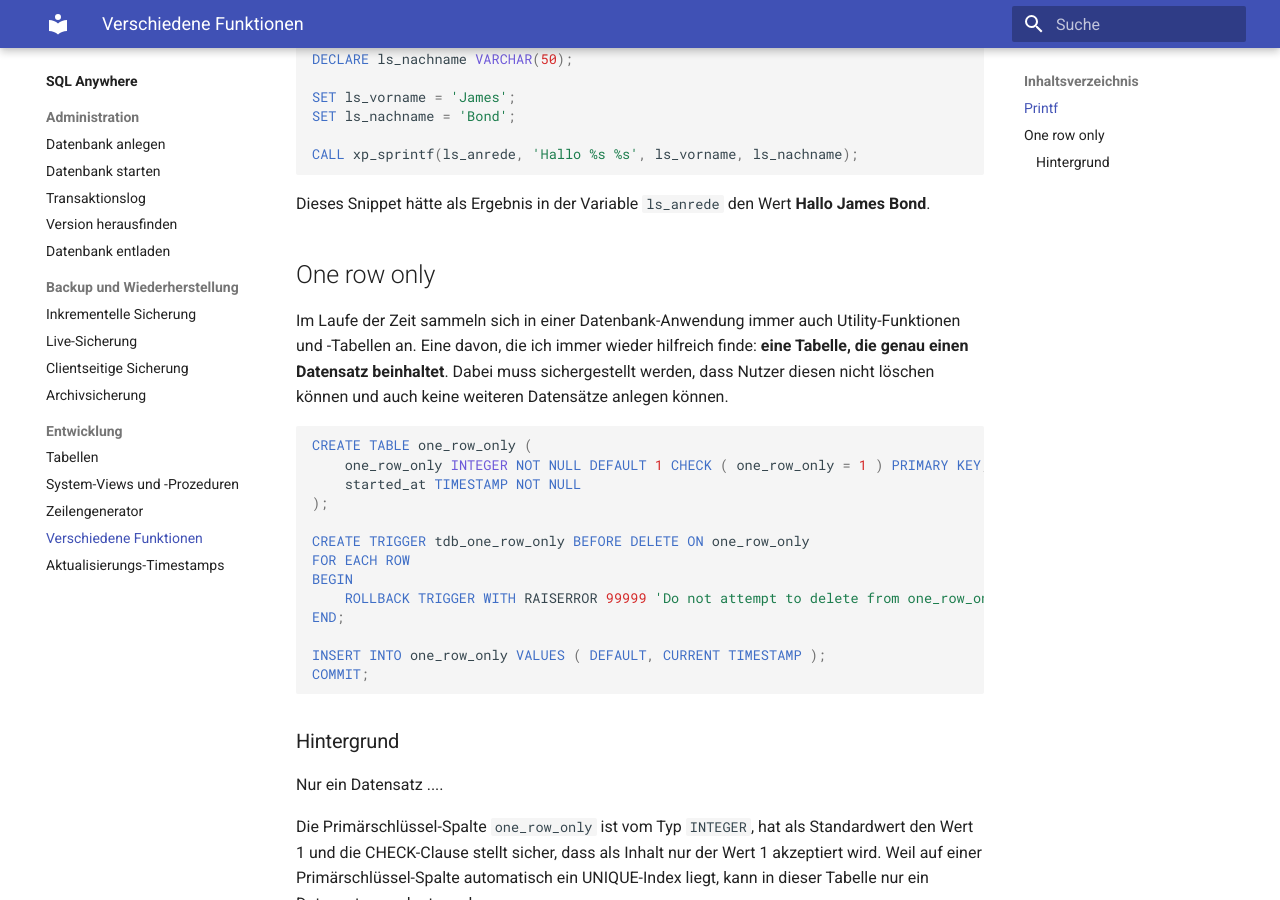
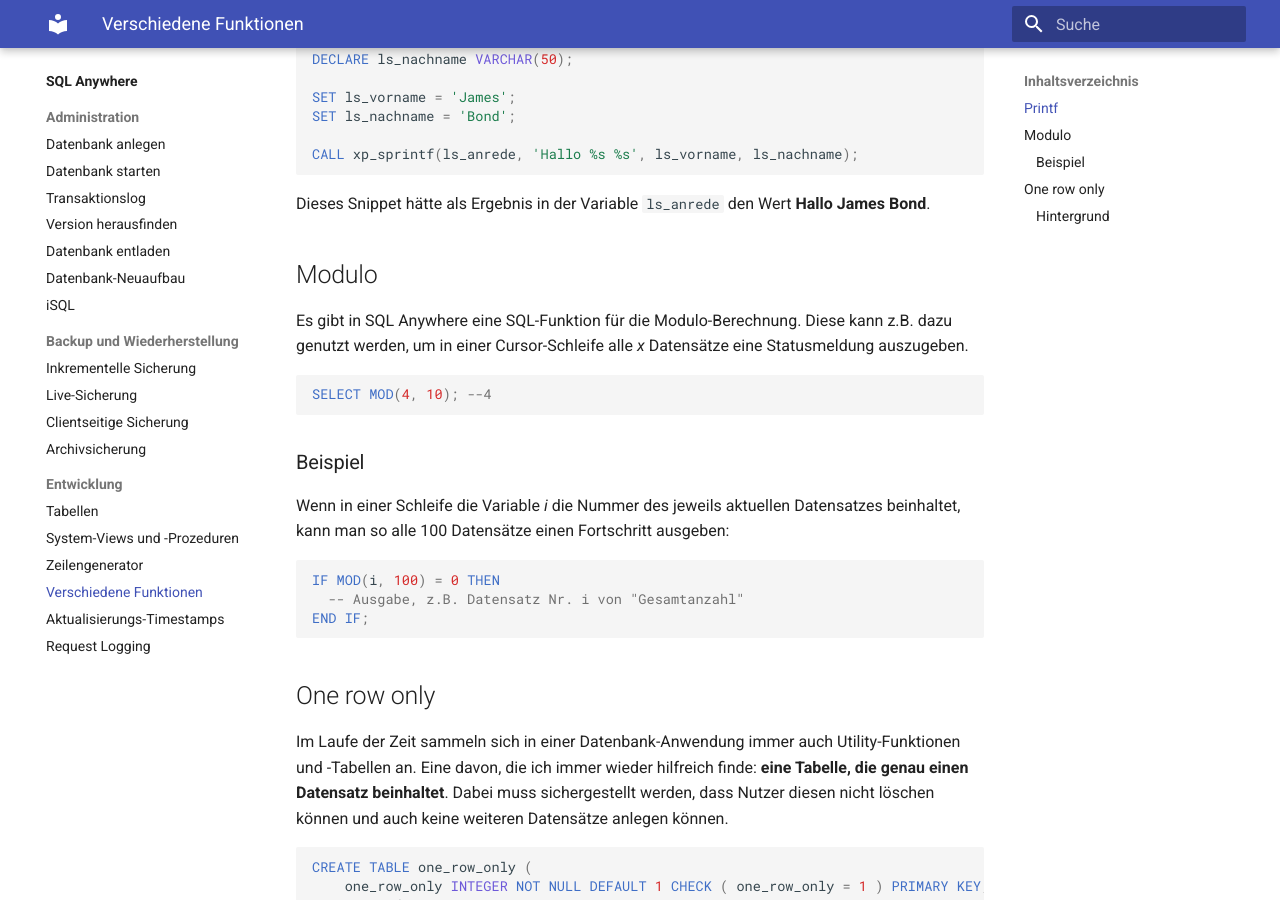
Before and after one commit to jakoubek/technotes, an MkDocs documentation site: the page built from docs/sql-anywhere/verschiedene-funktionen.md, in a window 1280 px wide and 900 px high, scrolled down 504 px. Built offline with MkDocs 1.6.1 and Material for MkDocs 9.7.7, drawn with Linux system fonts in a browser that asks for light colours.

Commit message:
SQL Anywhere: verschiedene Fixes

````diff
--- a/docs/sql-anywhere/verschiedene-funktionen.md
+++ b/docs/sql-anywhere/verschiedene-funktionen.md
@@ -22,6 +22,25 @@ CALL xp_sprintf(ls_anrede, 'Hallo %s %s', ls_vorname, ls_nachname);
 
 Dieses Snippet hätte als Ergebnis in der Variable `ls_anrede` den Wert **Hallo James Bond**.
 
+
+
+## Modulo
+
+Es gibt in SQL Anywhere eine SQL-Funktion für die Modulo-Berechnung. Diese kann z.B. dazu genutzt werden, um in einer Cursor-Schleife alle *x* Datensätze eine Statusmeldung auszugeben.
+
+```sql
+SELECT MOD(4, 10); --4
+```
+
+### Beispiel
+
+Wenn in einer Schleife die Variable *i* die Nummer des jeweils aktuellen Datensatzes beinhaltet, kann man so alle 100 Datensätze einen Fortschritt ausgeben:
+
+```sql
+IF MOD(i, 100) = 0 THEN
+  -- Ausgabe, z.B. Datensatz Nr. i von "Gesamtanzahl"
+END IF;
+```
 
 
 ## One row only
--- a/mkdocs.yml
+++ b/mkdocs.yml
@@ -1,5 +1,6 @@
 site_name: Team Jakoubek |> Technotes
 site_author: Oliver Jakoubek
+site_url: https://technotes.jakoubek.net/
 
 nav:
   - Start: 'index.md'
@@ -13,6 +14,8 @@ nav:
       - 'Transaktionslog': sql-anywhere/transaktionslog.md
       - 'Version herausfinden': sql-anywhere/version-herausfinden.md
       - 'Datenbank entladen': sql-anywhere/datenbank-entladen.md
+      - 'Datenbank-Neuaufbau': sql-anywhere/datenbank-rebuild.md
+      - iSQL: sql-anywhere/isql.md
     - 'Backup und Wiederherstellung':
       - 'Inkrementelle Sicherung': sql-anywhere/inkrementelle-sicherung.md
       - 'Live-Sicherung': sql-anywhere/live-sicherung.md
@@ -24,6 +27,7 @@ nav:
       - Zeilengenerator: sql-anywhere/zeilengenerator.md
       - 'Verschiedene Funktionen': sql-anywhere/verschiedene-funktionen.md
       - Aktualisierungs-Timestamps: sql-anywhere/timestamps.md
+      - 'Request Logging': sql-anywhere/request-logging.md
   - PostgreSQL:
     - 'postgresql/index.md'
   - Go:
````
Also changed, not shown: docs/sql-anywhere/datenbank-anlegen.md (+1 -1 lines), docs/sql-anywhere/datenbank-rebuild.md (added, +3 -0 lines), docs/sql-anywhere/index.md (+2 -0 lines), docs/sql-anywhere/isql.md (added, +1 -0 lines), docs/sql-anywhere/request-logging.md (added, +40 -0 lines).
